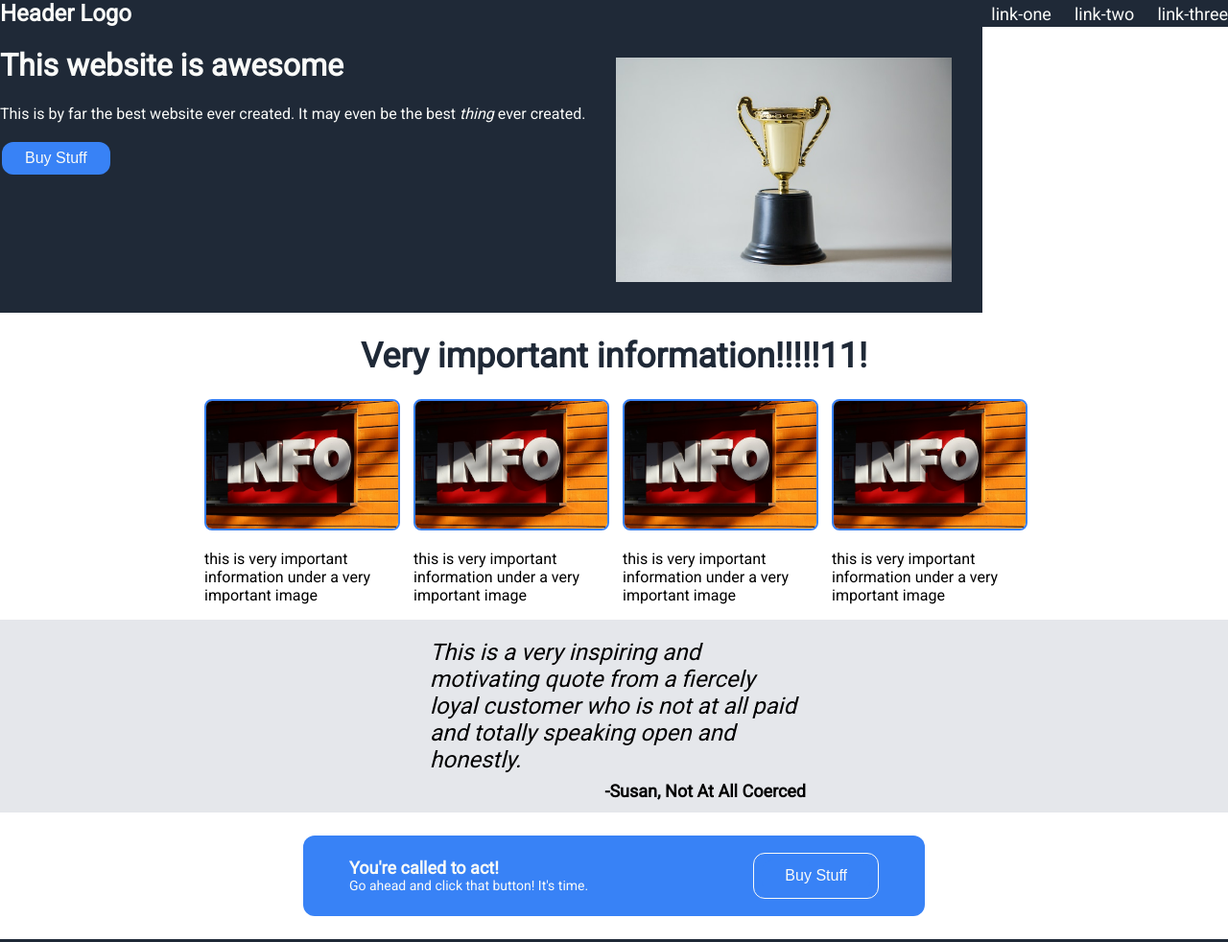
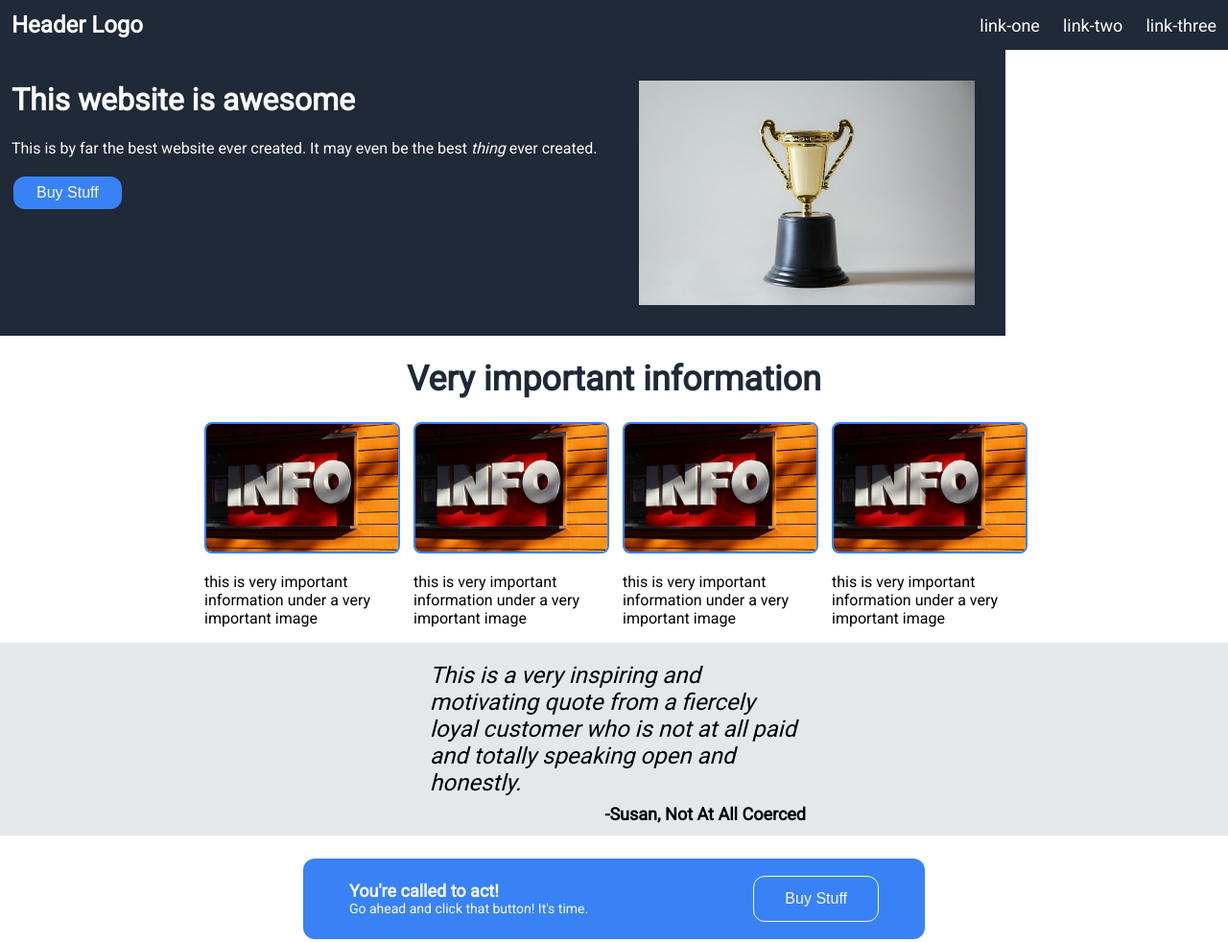
Before and after one commit to rfloarea/TOP-Project-Landing-Page, a plain HTML site: page index.html in a window 1280 px wide. Shown: the top 982 px of the page at 96% size. Drawn offline with Linux system fonts and the light colour scheme.

Commit message:
Style updates to head and header

```diff
--- a/index.html
+++ b/index.html
@@ -31,7 +31,7 @@
         </div>
 
         <div class="info-section">
-            <div class="info-title">Very important information!!!!!11!</div>
+            <div class="info-title">Very important information</div>
 
             <div class="info-card-container">
                 <div class="info-card">
--- a/style.css
+++ b/style.css
@@ -20,6 +20,7 @@ body {
     /* add proper background color */
     background-color: #1f2937;
     /* add header link text props */
+    padding: 12px;
 }
 
 .header-logo {
@@ -66,6 +67,7 @@ a:hover {
     background-color: #1f2937;
     color: #f9faf8;
     /* ---> add specific styles to hero title */
+    padding: 12px;
 }
 
 button {
```
